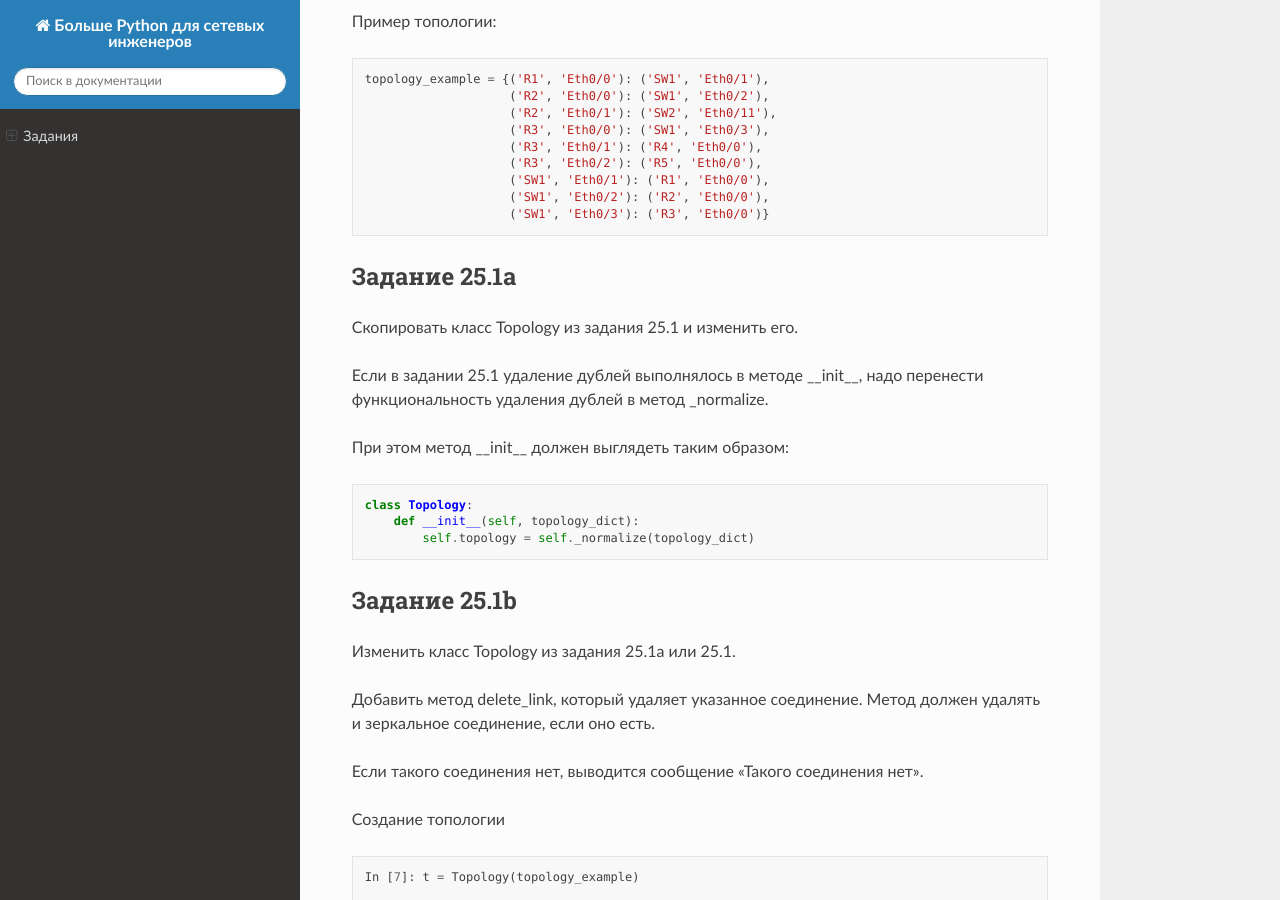
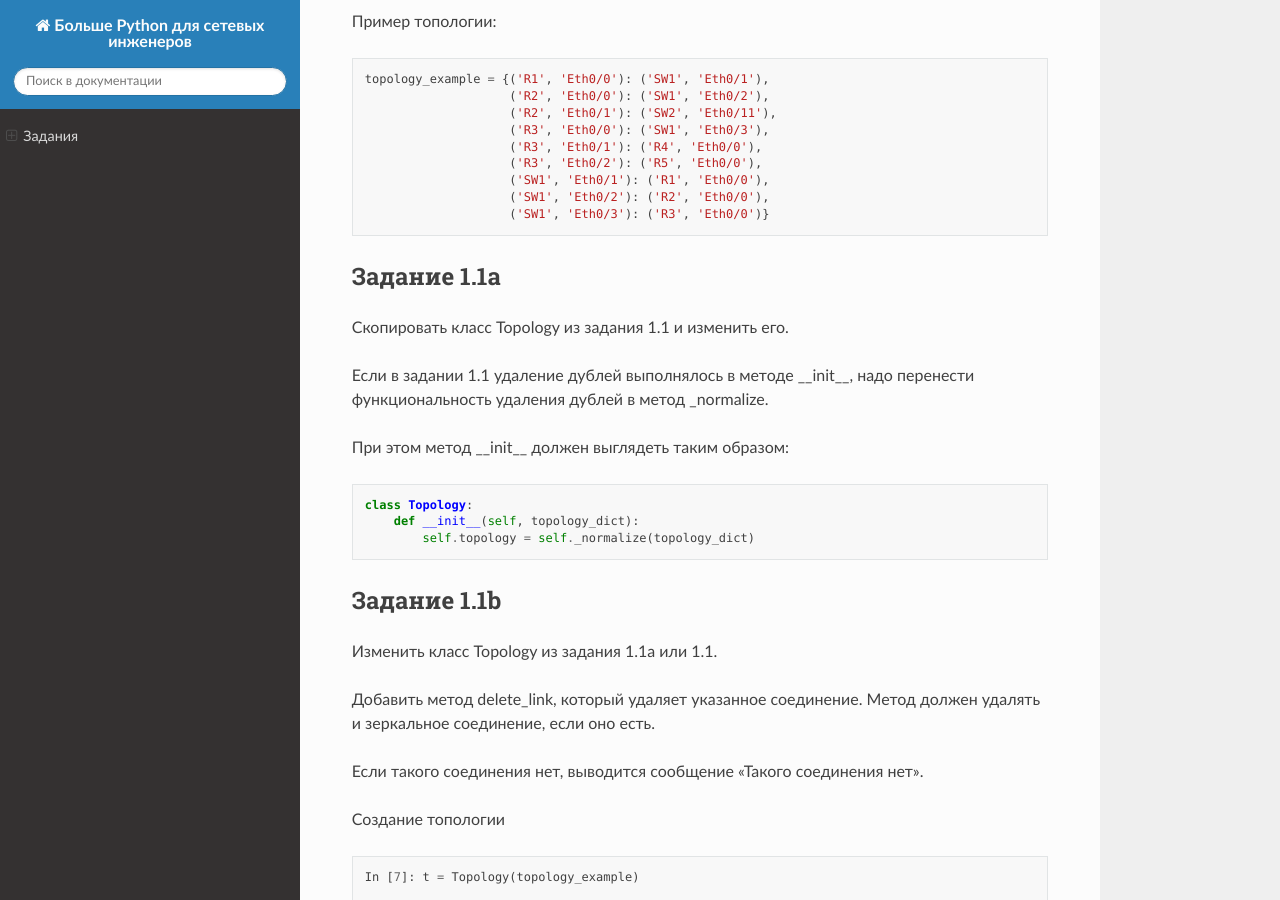
Before and after one commit to natenka/advpyneng-book, a Sphinx documentation site: the page built from docs/source/exercises/01_exercises.rst, in a window 1280 px wide and 900 px high, scrolled down 895 px. Built offline with Sphinx 7.4.7 and the Read the Docs theme 2.0.0, drawn with Linux system fonts in a browser that asks for light colours; pages that are not in the unit, such as notebooks, are missing from menus; some of the changed text lies outside the part shown.

Commit message:
OOP exercises copy

```diff
--- a/docs/source/book/01_oop_basics/index.rst
+++ b/docs/source/book/01_oop_basics/index.rst
@@ -2,7 +2,7 @@
 
    \newpage
 
-25. Основы ООП
+1. Основы ООП
 ============================
 
 .. toctree::
--- a/docs/source/book/02_oop_special_methods/index.rst
+++ b/docs/source/book/02_oop_special_methods/index.rst
@@ -2,7 +2,7 @@
 
    \newpage
 
-26. Специальные методы
+2. Специальные методы
 ======================
 
 Специальные методы в Python - это методы, которые отвечают за "стандартные" возможности
--- a/docs/source/book/03_oop_inheritance/index.rst
+++ b/docs/source/book/03_oop_inheritance/index.rst
@@ -2,7 +2,7 @@
 
    \newpage
 
-27. Наследование
+3. Наследование
 ============================
 
 
--- a/docs/source/exercises/01_exercises.rst
+++ b/docs/source/exercises/01_exercises.rst
@@ -8,7 +8,7 @@
 .. include:: ./exercises_intro.rst
 
 
-Задание 25.1
+Задание 1.1
 ~~~~~~~~~~~~
 
 Создать класс Topology, который представляет топологию сети.
@@ -54,12 +54,12 @@
 
 
 
-Задание 25.1a
+Задание 1.1a
 ~~~~~~~~~~~~~
 
-Скопировать класс Topology из задания 25.1 и изменить его.
+Скопировать класс Topology из задания 1.1 и изменить его.
 
-Если в задании 25.1 удаление дублей выполнялось в методе __init__,
+Если в задании 1.1 удаление дублей выполнялось в методе __init__,
 надо перенести функциональность удаления дублей в метод _normalize.
 
 При этом метод __init__ должен выглядеть таким образом:
@@ -71,10 +71,10 @@
             self.topology = self._normalize(topology_dict)
 
 
-Задание 25.1b
+Задание 1.1b
 ~~~~~~~~~~~~~
 
-Изменить класс Topology из задания 25.1a или 25.1.
+Изменить класс Topology из задания 1.1a или 1.1.
 
 Добавить метод delete_link, который удаляет указанное соединение.
 Метод должен удалять и зеркальное соединение, если оно есть.
@@ -130,10 +130,10 @@
     In [13]: t.delete_link(('R5', 'Eth0/0'), ('R3', 'Eth0/2'))
     Такого соединения нет
 
-Задание 25.1c
+Задание 1.1c
 ~~~~~~~~~~~~~
 
-Изменить класс Topology из задания 25.1b.
+Изменить класс Topology из задания 1.1b.
 
 Добавить метод delete_node, который удаляет все соединения с указаным устройством.
 Если такого устройства нет, выводится сообщение "Такого устройства нет".
@@ -172,10 +172,10 @@
     In [5]: t.delete_node('SW1')
     Такого устройства нет
 
-Задание 25.1d
+Задание 1.1d
 ~~~~~~~~~~~~~
 
-Изменить класс Topology из задания 25.1c
+Изменить класс Topology из задания 1.1c
 
 Добавить метод add_link, который добавляет указанное соединение, если его еще нет в топологии.
 Если соединение существует, вывести сообщение "Такое соединение существует".
@@ -216,7 +216,7 @@
     Cоединение с одним из портов существует
 
 
-Задание 25.2
+Задание 1.2
 ~~~~~~~~~~~~
 
 Создать класс CiscoTelnet, который подключается по Telnet к оборудованию Cisco.
@@ -234,7 +234,7 @@
 
 .. code-block:: python
 
-    In [2]: from task_25_2 import CiscoTelnet
+    In [2]: from task_1_2 import CiscoTelnet
 
     In [3]: r1_params = {
        ...:     'ip': '192.168.100.1',
@@ -248,10 +248,10 @@
     In [5]: r1.send_show_command('sh ip int br')
     Out[5]: 'sh ip int br\r\nInterface                  IP-Address      OK? Method Status                Protocol\r\nEthernet0/0                192.168.100.1   YES NVRAM  up                    up      \r\nEthernet0/1                192.168.200.1   YES NVRAM  up                    up      \r\nEthernet0/2                190.16.200.1    YES NVRAM  up                    up      \r\nEthernet0/3                192.168.130.1   YES NVRAM  up                    up      \r\nEthernet0/3.100            10.100.0.1      YES NVRAM  up                    up      \r\nEthernet0/3.200            10.200.0.1      YES NVRAM  up                    up      \r\nEthernet0/3.300            10.30.0.1       YES NVRAM  up                    up      \r\nLoopback0                  10.1.1.1        YES NVRAM  up                    up      \r\nLoopback55                 5.5.5.5         YES manual up                    up      \r\nR1#'
 
-Задание 25.2a
+Задание 1.2a
 ~~~~~~~~~~~~~
 
-Скопировать класс CiscoTelnet из задания 25.2 и изменить метод send_show_command добавив два параметра:
+Скопировать класс CiscoTelnet из задания 1.2 и изменить метод send_show_command добавив два параметра:
 
 * parse - контролирует то, будет возвращаться обычный вывод команды или список словарей,
   полученные после обработки с помощью TextFSM.
@@ -269,7 +269,7 @@
        ...:     'password': 'cisco',
        ...:     'secret': 'cisco'}
 
-    In [2]: from task_25_2a import CiscoTelnet
+    In [2]: from task_1_2a import CiscoTelnet
 
     In [3]: r1 = CiscoTelnet(**r1_params)
 
@@ -319,10 +319,10 @@
       'status': 'up',
       'protocol': 'up'}]
 
-Задание 25.2b
+Задание 1.2b
 ~~~~~~~~~~~~~
 
-Скопировать класс CiscoTelnet из задания 25.2a и добавить метод send_config_commands.
+Скопировать класс CiscoTelnet из задания 1.2a и добавить метод send_config_commands.
 
 
 Метод send_config_commands должен уметь отправлять одну команду конфигурационного режима или список команд.
@@ -332,7 +332,7 @@
 
 .. code-block:: python
 
-    In [1]: from task_25_2b import CiscoTelnet
+    In [1]: from task_1_2b import CiscoTelnet
 
     In [2]: r1_params = {
        ...:     'ip': '192.168.100.1',
@@ -351,10 +351,10 @@
     Out[6]: 'conf t\r\nEnter configuration commands, one per line.  End with CNTL/Z.\r\nR1(config)#interface loop55\r\nR1(config-if)#ip address 5.5.5.5 255.255.255.255\r\nR1(config-if)#end\r\nR1#'
 
 
-Задание 25.2c
+Задание 1.2c
 ~~~~~~~~~~~~~
 
-Скопировать класс CiscoTelnet из задания 25.2b и изменить метод send_config_commands добавив проверку команд на ошибки.
+Скопировать класс CiscoTelnet из задания 1.2b и изменить метод send_config_commands добавив проверку команд на ошибки.
 
 У метода send_config_commands должен быть дополнительный параметр strict:
 
@@ -367,7 +367,7 @@
 
 .. code-block:: python
 
-    In [1]: from task_25_2c import CiscoTelnet
+    In [1]: from task_1_2c import CiscoTelnet
 
     In [2]: r1_params = {
        ...:     'ip': '192.168.100.1',
```
Also changed, not shown: docs/source/exercises/02_exercises.rst (+10 -10 lines), docs/source/exercises/03_exercises.rst (+20 -20 lines).
